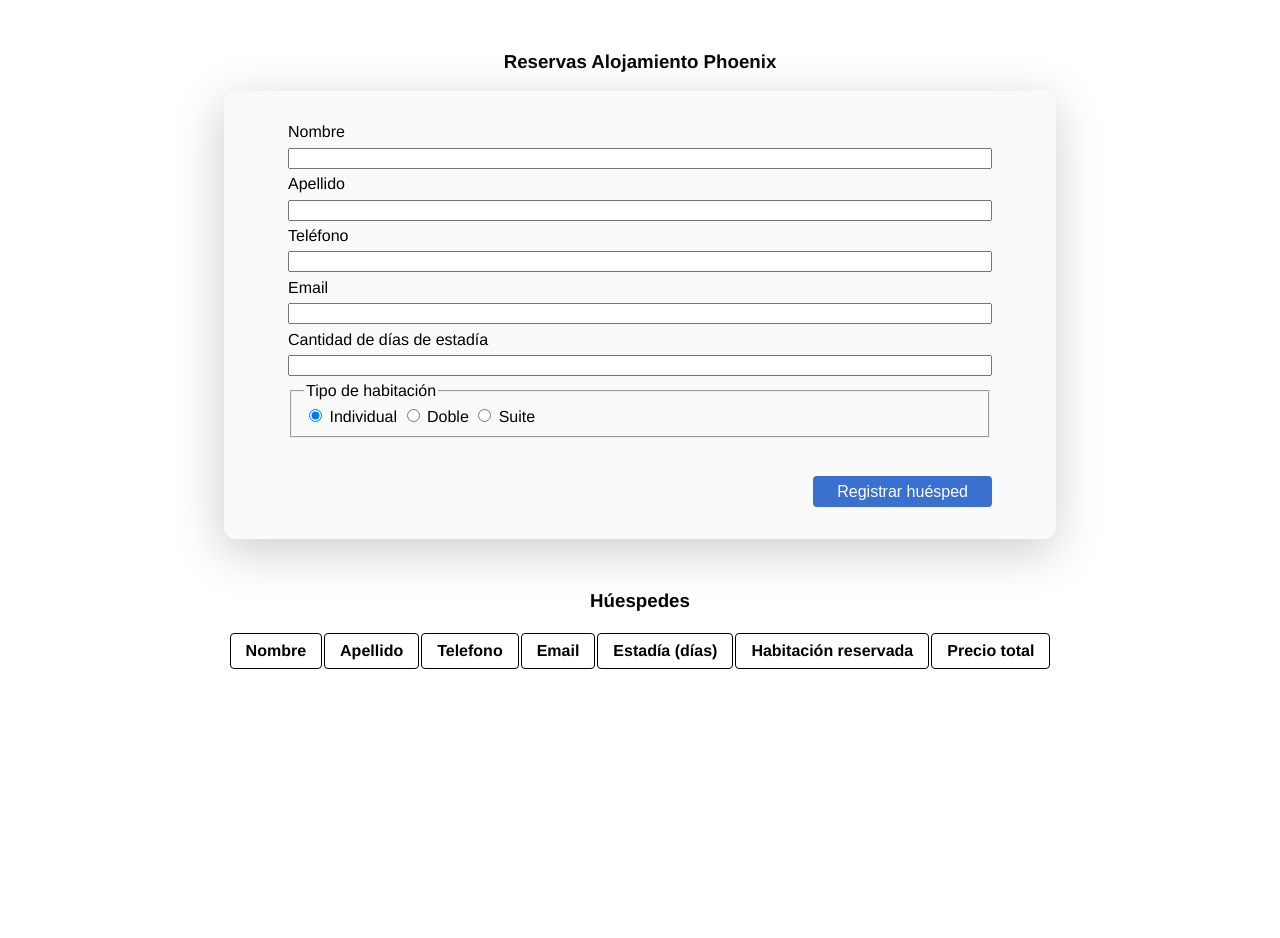
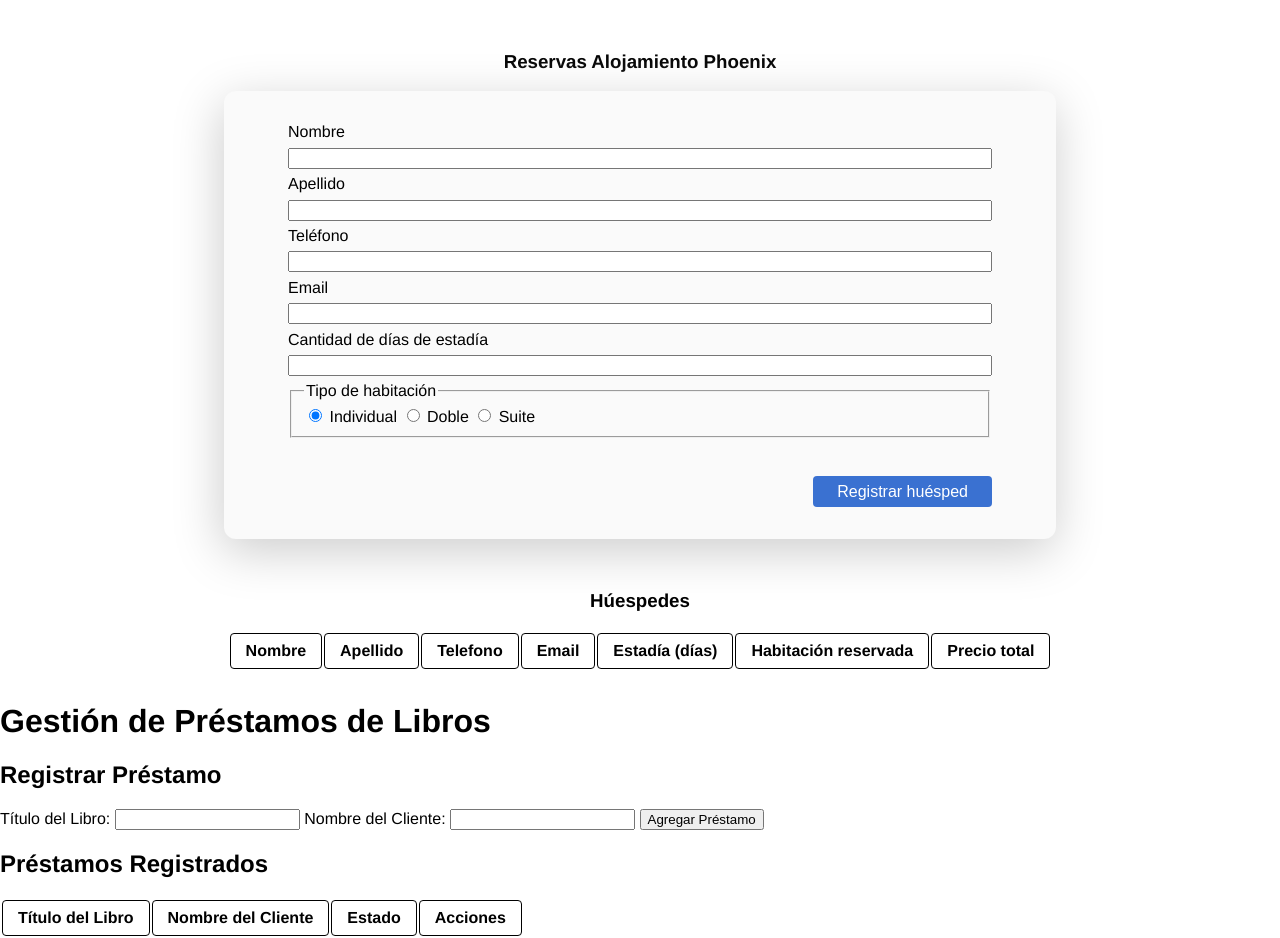
Before and after one commit to lucasnbarbero/clases-javascript-biblioteca, a plain HTML site: page index.html in a window 1280 px wide. Before the commit the page ends 800 px from the top, so only its background shows below. Drawn offline with Linux system fonts and the light colour scheme.

Commit message:
Código inicial préstamos libros

```diff
--- a/index.html
+++ b/index.html
@@ -63,6 +63,44 @@
         </div>
     </section>
 
+    <div class="prestamos">
+
+        <h1>Gestión de Préstamos de Libros</h1>
+        <div id="loan-form">
+            <h2>Registrar Préstamo</h2>
+            <form id="add-loan-form">
+                <label for="book-title">Título del Libro:</label>
+                <input type="text" id="book-title" required>
+                <label for="customer-name">Nombre del Cliente:</label>
+                <input type="text" id="customer-name" required>
+                <button type="submit">Agregar Préstamo</button>
+            </form>
+        </div>
+        <div id="loans">
+            <h2>Préstamos Registrados</h2>
+            <table>
+                <thead>
+                    <tr>
+                        <th>Título del Libro</th>
+                        <th>Nombre del Cliente</th>
+                        <th>Estado</th>
+                        <th>Acciones</th>
+                    </tr>
+                </thead>
+                <tbody id="loans-table-body">
+
+                </tbody>
+            </table>
+        </div>
+    </div>
+
+
+
+    </div>
+
+
+
+
 </body>
 
 <!-- <script type="module" src="js/main.js"> -->
```
Also changed, not shown: js/main.js (added, +34 -0 lines).
